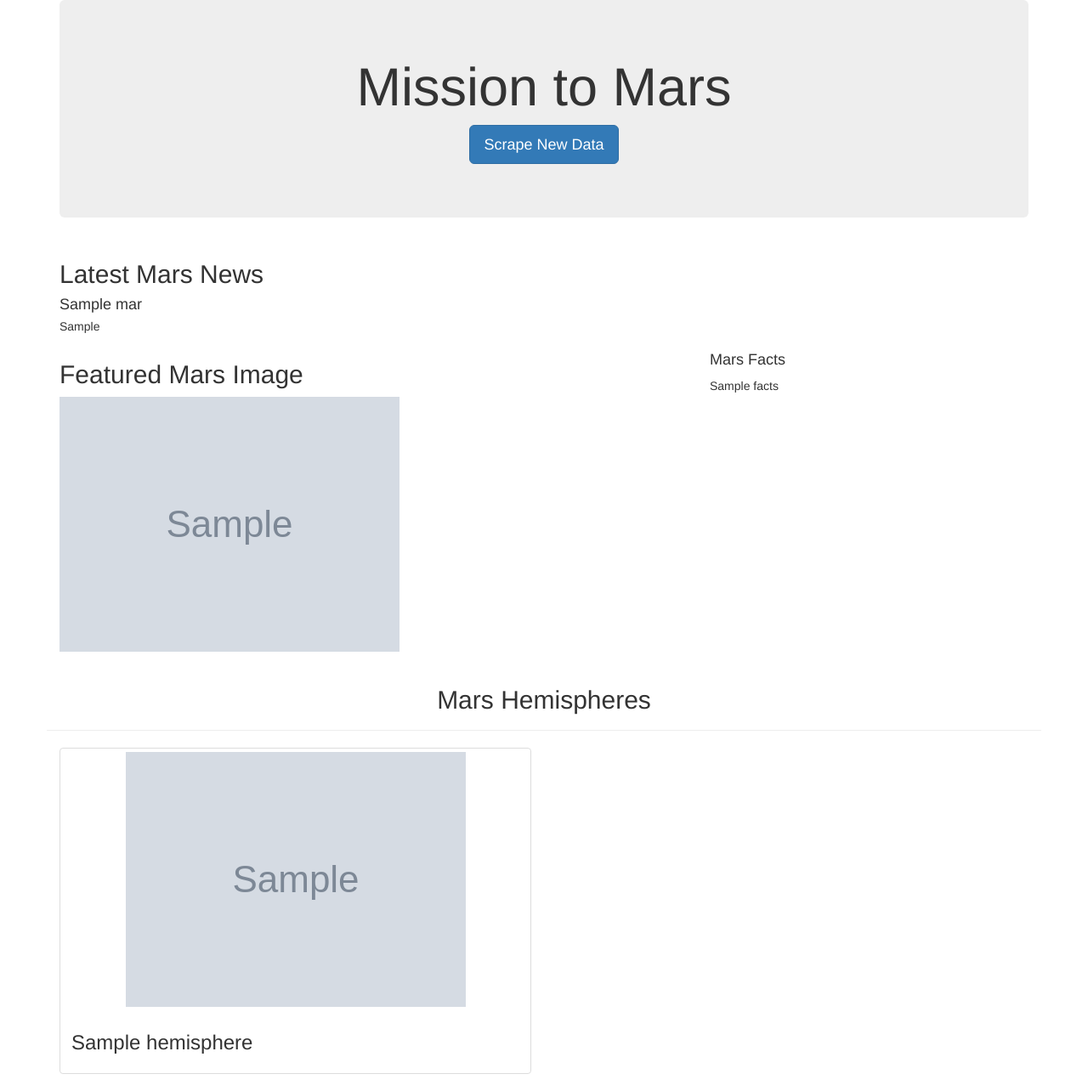
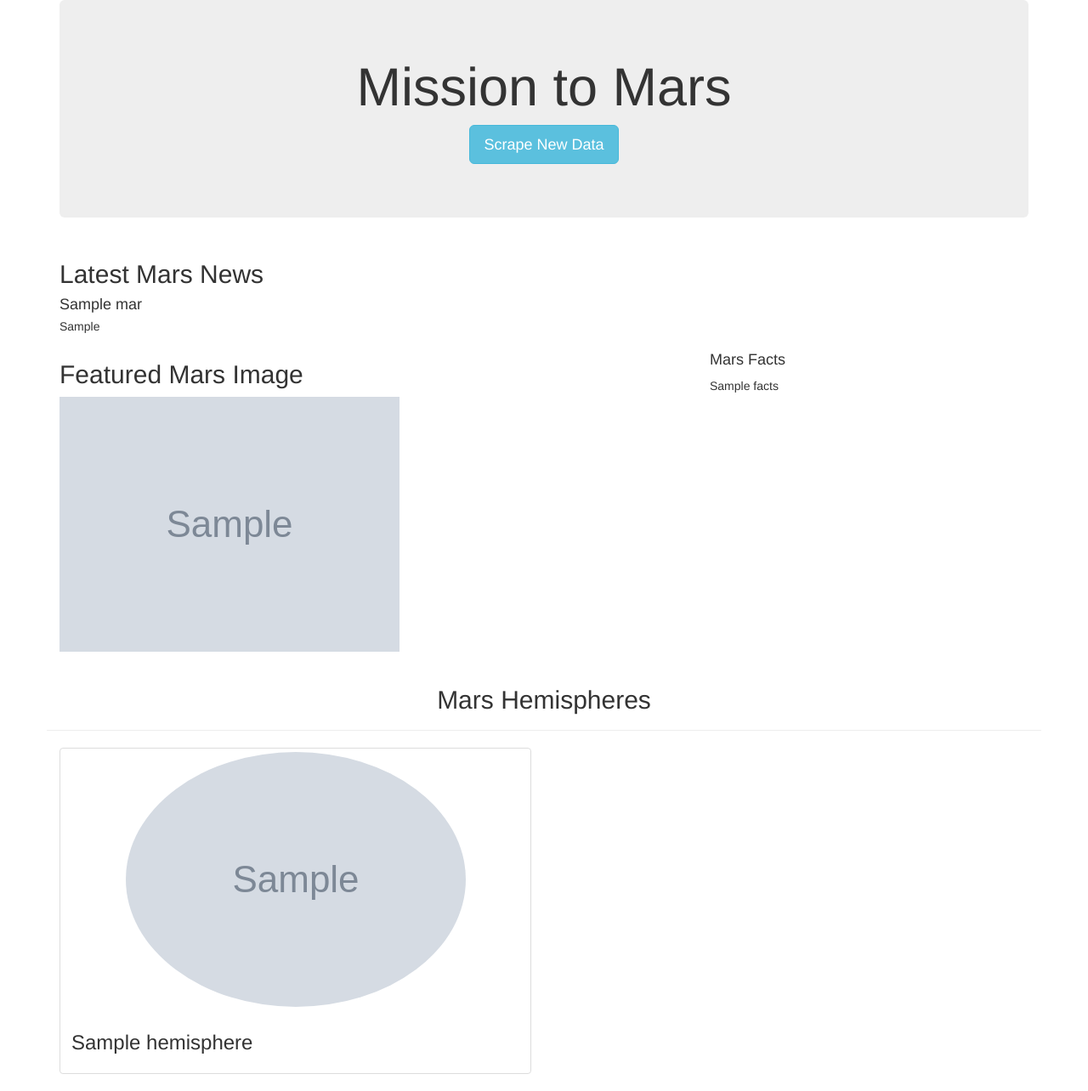
Before and after one commit to jmmadson/Mission-to-Mars, a Flask app: page / in a window 1280 px wide. Shown: the whole page at 85% size. Run offline with Flask 2, Linux system fonts and the light colour scheme; grey boxes marked "Sample" are stand-in pictures; a database or web service that is not in the repository returns one stand-in record (values such as "Sample title"); some libraries are stand-ins or nearby versions.

Commit message:
commit for final challenge deliverable

```diff
--- a/templates/index.html
+++ b/templates/index.html
@@ -16,7 +16,8 @@
       <div class="jumbotron text-center">
         <h1>Mission to Mars</h1>
         <!-- Add a button to activate scraping script -->
-        <p><a class="btn btn-primary btn-lg" href="/scrape" role="button">Scrape New Data</a></p>
+        <!-- Gave button info color through Bootstrap CSS-->
+        <p><a class="btn btn-info btn-lg" href="/scrape" role="button">Scrape New Data</a></p>
       </div>
 
       <!-- Add section for Mars News -->
@@ -61,10 +62,10 @@
         </div>
 
         {% for hemisphere in mars.hemisphere_images %}
-
+  <!-- Made the images circles through Bootstrap CSS-->
         <div class="col-md-6">
           <div class="thumbnail">
-            <img src="{{hemisphere.img_url | default('static/images/error.png', true) }}">
+            <img class="img-circle" src="{{hemisphere.img_url | default('static/images/error.png', true ) }}">
             <!-- <hr/> -->
             <div class="caption">
               <h3>{{hemisphere.title}}</h3>
```
Also changed, not shown: README.md, 1 other file.
